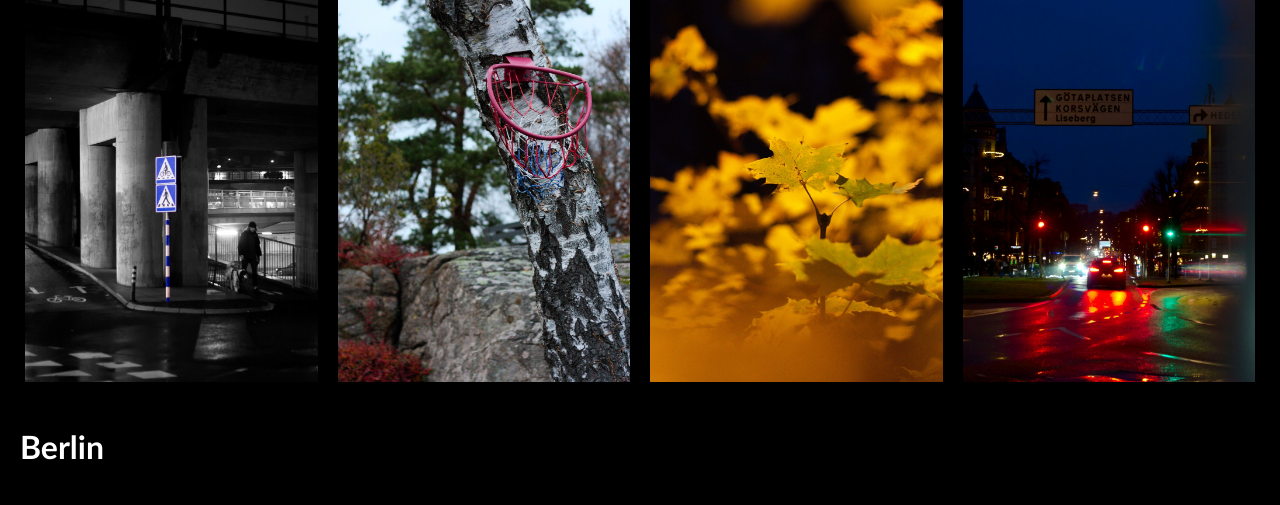
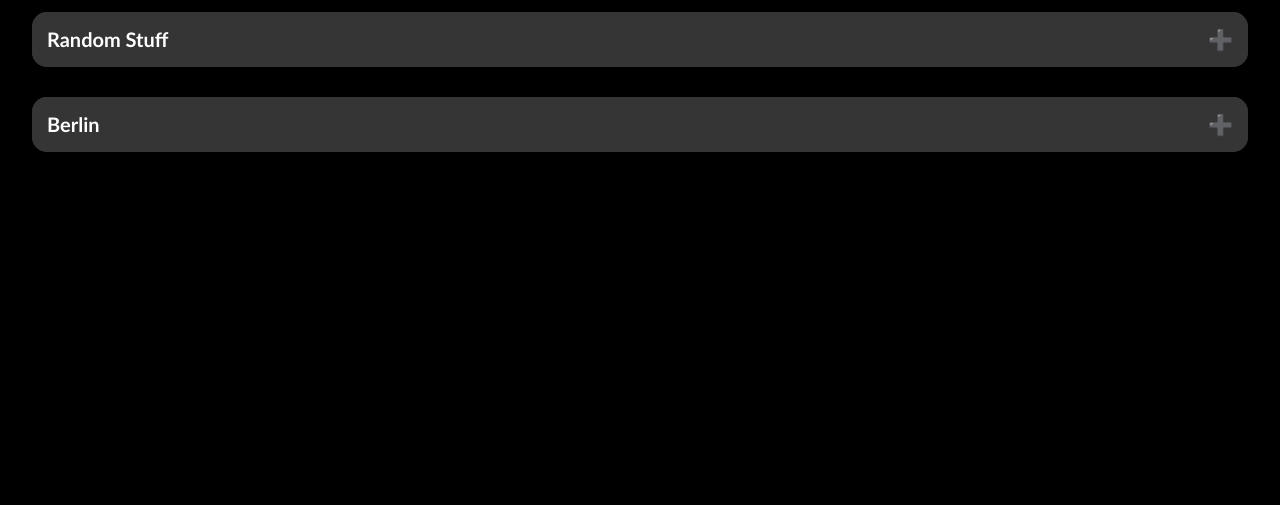
Before and after one commit to FegaMega/FegaMega.github.io, a plain HTML site: page index.html in a window 1280 px wide. Shown: the part 591-1096 px from the top of the page. After the commit the page ends 800 px from the top, so only its background shows below. Drawn offline with Linux system fonts and the light colour scheme; grey boxes are pictures that could not be loaded.

Commit message:
fsadfasdf

```diff
--- a/app.css
+++ b/app.css
@@ -50,13 +50,26 @@ h1{
    object-fit: cover;
 }
 
-
+.centered-container {
+   display: flex;
+   flex-direction:column;
+   justify-content: center;
+   align-self: center;
+}
+.gray-rounded-container{
+   align-self: center;
+   justify-content: center;
+   border-radius: 15px;
+   background-color: rgb(53, 53, 53);
+   width: 95%;
+   padding: 0px;
+   margin: 15px;
+}
 .gallery {
-  display: flex;
-  flex-wrap: wrap;
-  justify-content: flex-start;
-  padding: 15px;
-  background-color: black;
+   display: flex;
+   width: 100%;
+   flex-wrap: wrap;
+   justify-content: flex-start;
 }
 
 .gallery-item {
@@ -236,3 +249,53 @@ a{
  .button:hover {
    box-shadow: 0 12px 16px 0 rgba(0,0,0,0.24),0 6px 20px 0 rgba(0,0,0,0.19);
  }
+
+  /* Style the button that is used to open and close the collapsible content */
+.collapsible {
+   background-color: inherit;
+   color: white;
+   cursor: pointer;
+   padding: 15px;
+   border-radius: 15px;
+   width: 100%;
+   border: none;
+   text-align: left;
+   outline: none;
+   font-family: 'Trebuchet MS';
+   font-size: 20px;
+   font-weight: bold;
+}
+
+/* Add a background color to the button if it is clicked on (add the .active class with JS), and when you move the mouse over it (hover) */
+.active{
+   background-color: rgb(39, 39, 39);
+   border-bottom-left-radius: 0px;
+   border-bottom-right-radius: 0px;
+}
+.collapsible:hover {
+   background-color: rgb(39, 39, 39);
+}
+
+/* Style the collapsible content. Note: hidden by default */
+.content {
+   padding-bottom: 16px;
+   display: none;
+   overflow: hidden;
+   background-color: rgb(39, 39, 39);
+   border-bottom-left-radius: 15px;
+   border-bottom-right-radius: 15px;
+}
+
+.collapsible:after {
+   content: '\02795'; /* Unicode character for "plus" sign (+) */
+   font-size: 20px;
+   color:  rgb(39, 39, 39);;
+   border-bottom-left-radius: 15px;
+   border-bottom-right-radius: 15px;
+   float: right;
+   margin-left: 5px;
+}
+
+.active:after {
+   content: "\2796"; /* Unicode character for "minus" sign (-) */
+}
--- a/app.js
+++ b/app.js
@@ -12,3 +12,18 @@ function closeModal(modalId) {
       modal.style.display = "none";
       modal.querySelector(".caption").innerText = "";
    }
+
+var coll = document.getElementsByClassName("collapsible");
+var i;
+
+for (i = 0; i < coll.length; i++) {
+  coll[i].addEventListener("click", function() {
+    this.classList.toggle("active");
+    var content = this.nextElementSibling;
+    if (content.style.display === "block") {
+      content.style.display = "none";
+    } else {
+      content.style.display = "block";
+    }
+  });
+}
--- a/index.html
+++ b/index.html
@@ -22,7 +22,7 @@
          </nav>
       </div>
    </header>
-
+   <div class="centered-container">
       <div class = first-element>
          <div class= first-element-left>
             <h1>My test website</h1>
@@ -31,7 +31,11 @@
             <img src="./image/audi.jpg" alt="Audi driving">
          </div>
       </div>
-
+   </div>
+   <div class="centered-container"> <h1>My Photography</h1>
+      <div class="gray-rounded-container">
+      <button type="button" class="collapsible">Random Stuff</button>
+         <div class="content">
             <div class="gallery">
 
                <img src="./image/övergångsställe.jpg" alt="Övergångsställe" class="gallery-item" onclick="openModal('modal-Övergångsställe', 'Övergångsställe')">
@@ -43,9 +47,12 @@
                <img src="./image/göteplatsen.jpg" alt="Götaplatsen" class="gallery-item" onclick="openModal('modal-Götaplatsen', 'Götaplatsen')">
 
             </div>
-   <div> <h1>Berlin</h1>
+         </div>
+      </div>
+      <div class="gray-rounded-container">
+         <button type="button" class="collapsible">Berlin</button>
+         <div class="content">
             <div class="gallery">
-
                <img src="./image/BerlinTramStation.jpg" alt=" BerlinTramStation" class="gallery-item" onclick="openModal('modal-BerlinTramStation', 'Friedrichstraße Bahnhof')">
 
                <img src="./image/Volkswagen.jpg" alt="Volkswagen" class="gallery-item" onclick="openModal('modal-Volkswagen', 'Volkswagen')">
@@ -61,9 +68,11 @@
                <img src="./image/Siegesallee.jpg" alt="Siegesallee" class="gallery-item" onclick="openModal('modal-Siegesallee', 'Siegesallee')">
 
                <img src="./image/Siegesallee-2.jpg" alt="Siegesallee-2" class="gallery-item" onclick="openModal('modal-Siegesallee-2', 'Brandenburger Tor from Siegesallee')">
-
             </div>
          </div>
+      </div>
+   </div>
+
    <div>
       <div id="modal-Övergångsställe" class="modal">
          <span class="close" onclick="closeModal('modal-Övergångsställe')">&times;</span>
```
Lines whose indentation alone changed are shown as unchanged.
